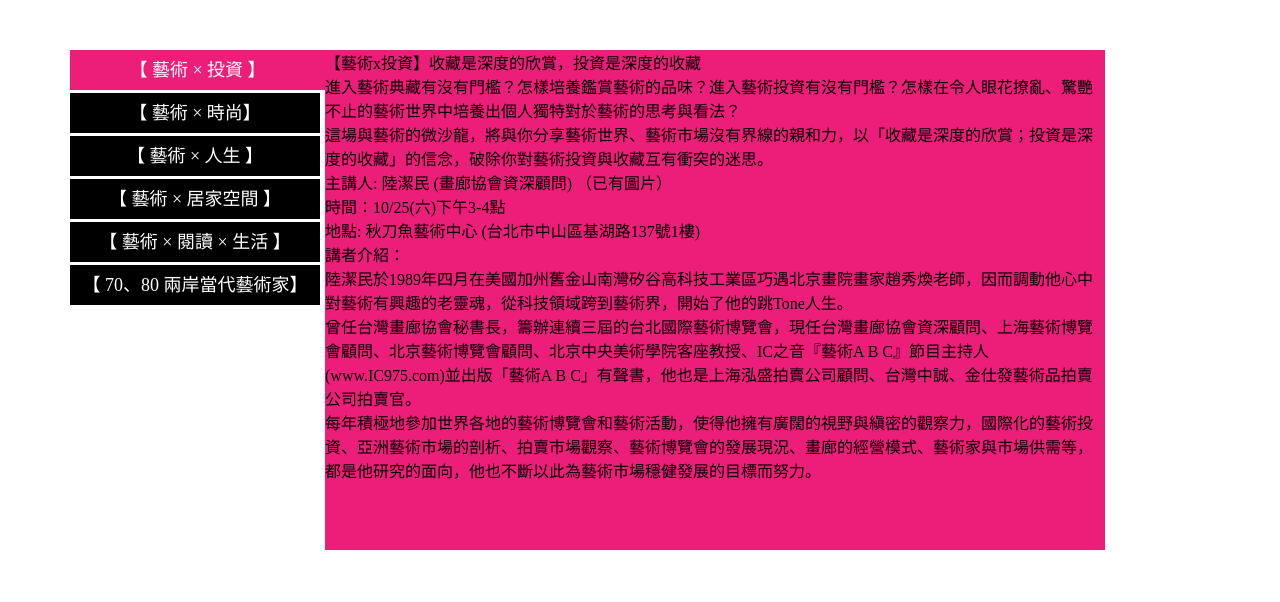
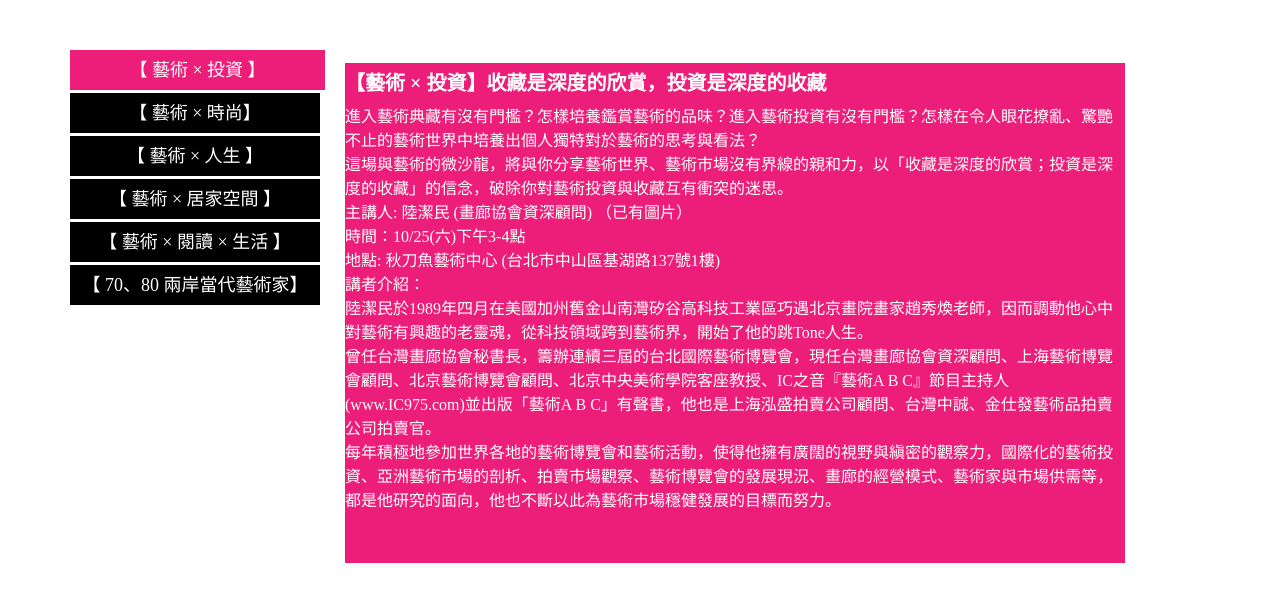
Before and after one commit to ketio/tad, a PHP site: page /workshop.php in a window 1280 px wide. Shown: the part 120-722 px from the top of the page. Run offline with PHP 8.4, Linux system fonts and the light colour scheme; some web fonts are replaced.

Commit message:
conflict

```diff
--- a/workshop.php
+++ b/workshop.php
@@ -24,6 +24,7 @@
 		}
 
 		.list_item{
+			margin-bottom: 5px;
 			width: 250px;
 			height: 40px;
 			background:black;
@@ -49,6 +50,7 @@
 			height:500px;
 			display:inline-block;
 			vertical-align:top;
+			margin-top: 3px;
 		}
 
 		.content_page{
@@ -57,6 +59,16 @@
 			height:500px;
 			position:absolute;
 			visibility:hidden;
+			color: white;
+			margin-top: 10px;
+			margin-left: 20px;
+		}
+
+		.content_title{
+			font-family: KozGo;
+			font-size: 20px;
+			line-height: 40px;
+			font-weight: bold;
 		}
 	</style>
 	</head>
@@ -81,7 +93,7 @@
 				<div id="content">
 					<div id="content_page_1" class="content_page" data="1">
 						<div class="content_title">
-							【藝術x投資】收藏是深度的欣賞，投資是深度的收藏
+							【藝術 × 投資】收藏是深度的欣賞，投資是深度的收藏
 						</div>
 						<div class="content_body">
 							進入藝術典藏有沒有門檻？怎樣培養鑑賞藝術的品味？進入藝術投資有沒有門檻？怎樣在令人眼花撩亂、驚艷不止的藝術世界中培養出個人獨特對於藝術的思考與看法？
```
